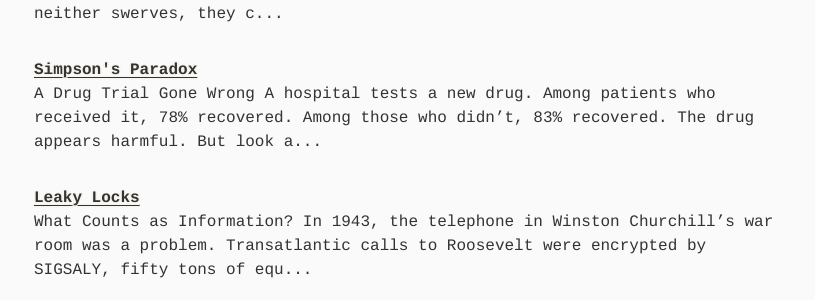
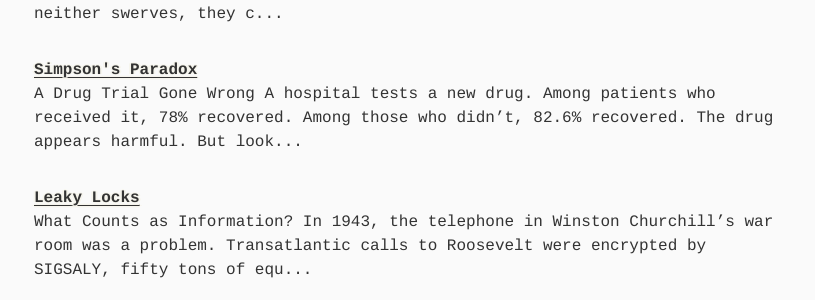
Before and after one commit to gcol33/blog, a Jekyll site: the page built from index.html, in a window 1280 px wide. Shown: the part 324-624 px from the top of the page, without its empty margins (231-1046 px from the left). Built offline with Jekyll 4.4.1, drawn with Linux system fonts in a browser that asks for light colours; the list of posts is cut into pages by our own code.

Commit message:
Fix KaTeX fraction clipping and align Simpson's Paradox percentages
overflow-y: hidden on .katex-display was clipping the top of tall
fractions (e.g. \frac with \text labels). Changed to overflow-y: visible.

Aligned control group recovery rate to 82.6% throughout the post
(was inconsistently rounded to 83% in prose and table).

Co-Authored-By: Claude Opus 4.6 <noreply@anthropic.com>

```diff
--- a/_posts/2026-01-12-simpsons-paradox.md
+++ b/_posts/2026-01-12-simpsons-paradox.md
@@ -8,7 +8,7 @@ toc: true
 
 ## A Drug Trial Gone Wrong
 
-A hospital tests a new drug. Among patients who received it, 78% recovered. Among those who didn't, 83% recovered. The drug appears harmful.
+A hospital tests a new drug. Among patients who received it, 78% recovered. Among those who didn't, 82.6% recovered. The drug appears harmful.
 
 But look at the breakdown by severity:
 
@@ -34,7 +34,7 @@ The numbers aren't a trick of rounding. They follow from how the patients were d
 |--|------|---------|
 | Mild | 81 of 87 (93%) | 234 of 270 (87%) |
 | Severe | 192 of 263 (73%) | 55 of 80 (69%) |
-| **Total** | **273 of 350 (78%)** | **289 of 350 (83%)** |
+| **Total** | **273 of 350 (78%)** | **289 of 350 (82.6%)** |
 
 The drug wins in both subgroups but loses overall.
 
--- a/assets/css/02-katex.css
+++ b/assets/css/02-katex.css
@@ -1182,7 +1182,7 @@ body {
 /* Display equations: keep them intact, scroll if too wide */
 .katex-display {
   overflow-x: auto;
-  overflow-y: hidden;
+  overflow-y: visible;
   -webkit-overflow-scrolling: touch;
 }
 
```
